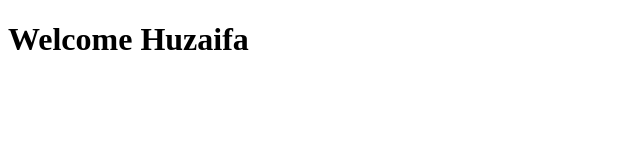
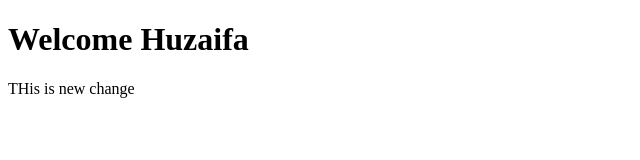
Before and after one commit to huzaifaacademy/Bootcamp2020, a plain HTML site: page index.html in a window 1280 px wide. Shown: the whole page, without its empty margins (0-640 px from the left). Drawn offline with Linux system fonts and the light colour scheme.

Commit message:
new commit

```diff
--- a/index.html
+++ b/index.html
@@ -7,6 +7,7 @@
 </head>
 <body>
     <h1>Welcome Huzaifa</h1>
+    <p>THis is new change</p>
 
 </body>
 </html>
```
